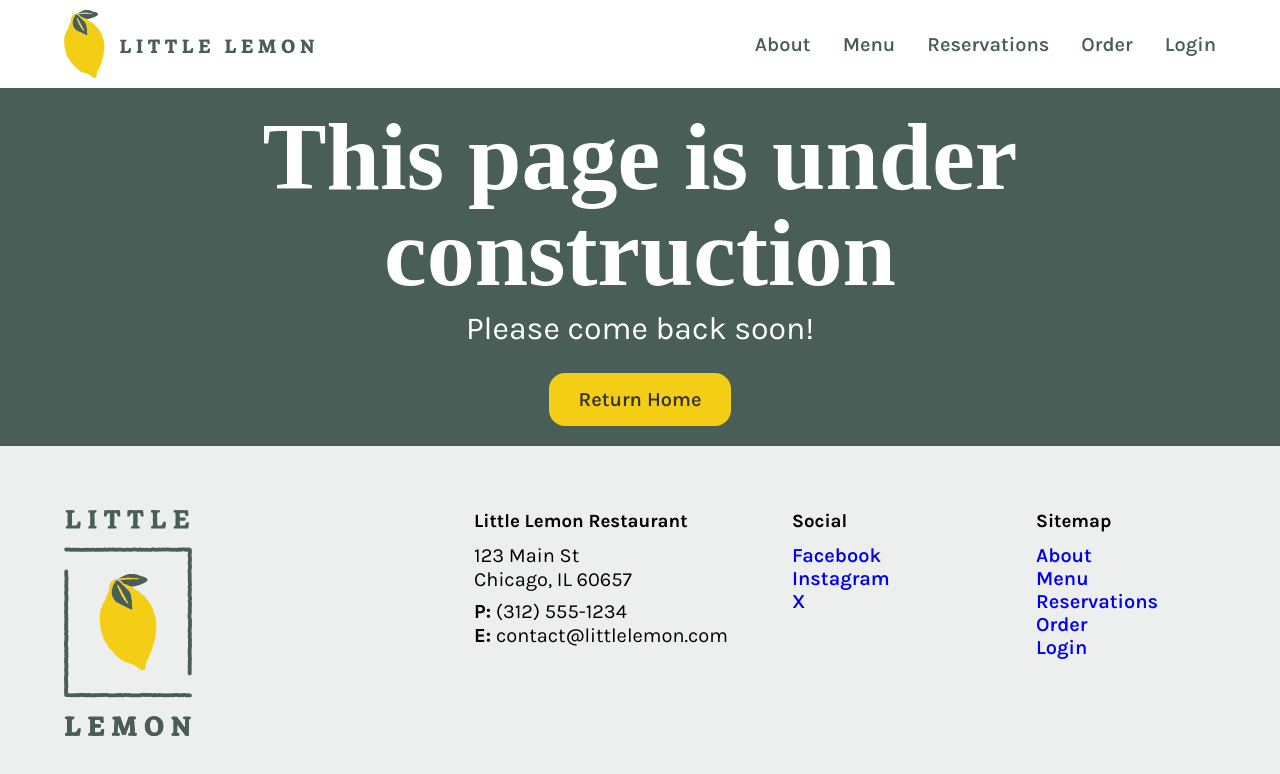
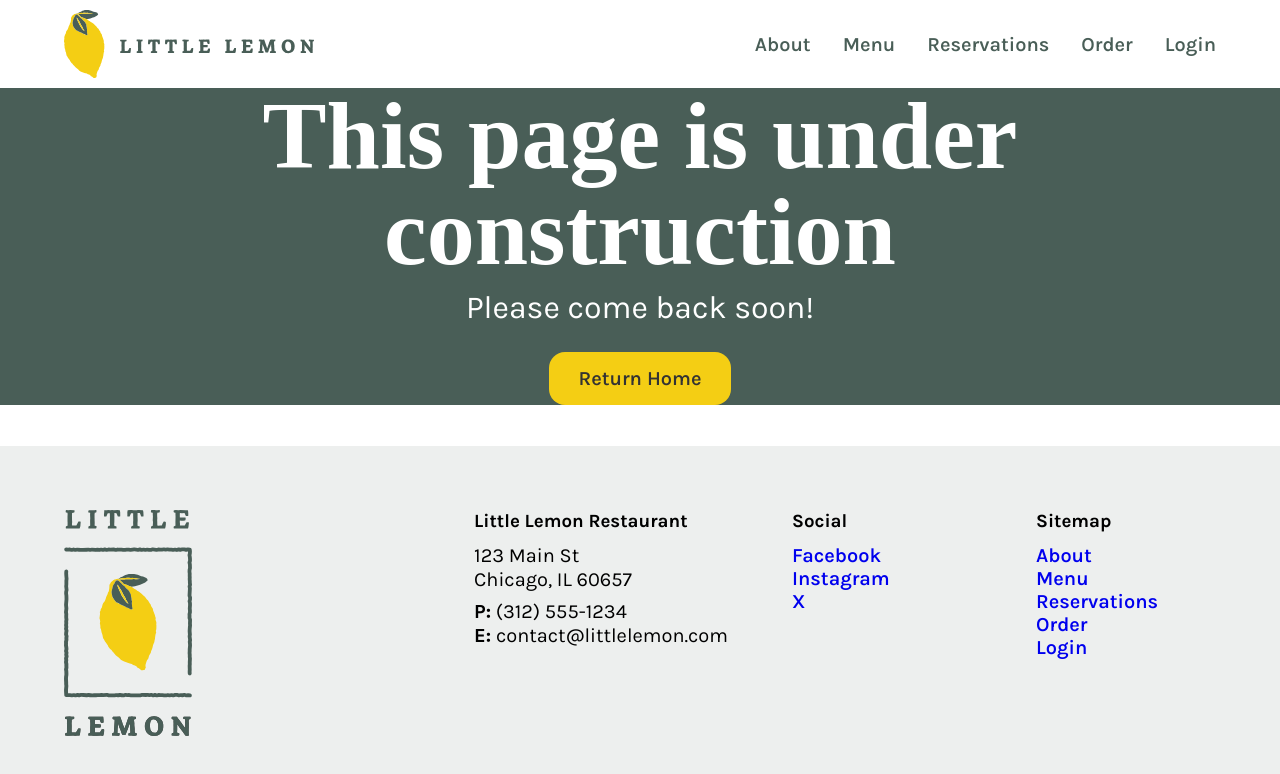
Before and after one commit to chrallen/little-lemon, a React (Create React App) app: page /LoginPage in a window 1280 px wide. Shown: the top 774 px of the page. Built offline with nearby package versions, Linux system fonts and the light colour scheme; a web font is replaced by a local one.

Commit message:
flexbox removed

```diff
--- a/src/components/UnderConstruction/UnderConstruction.css
+++ b/src/components/UnderConstruction/UnderConstruction.css
@@ -1,8 +1,4 @@
 .message {
-  flex: 1;
-  display: flex;
-  align-items: center;
-  justify-content: center;
   background-color: #495e57;
 }
 
```
